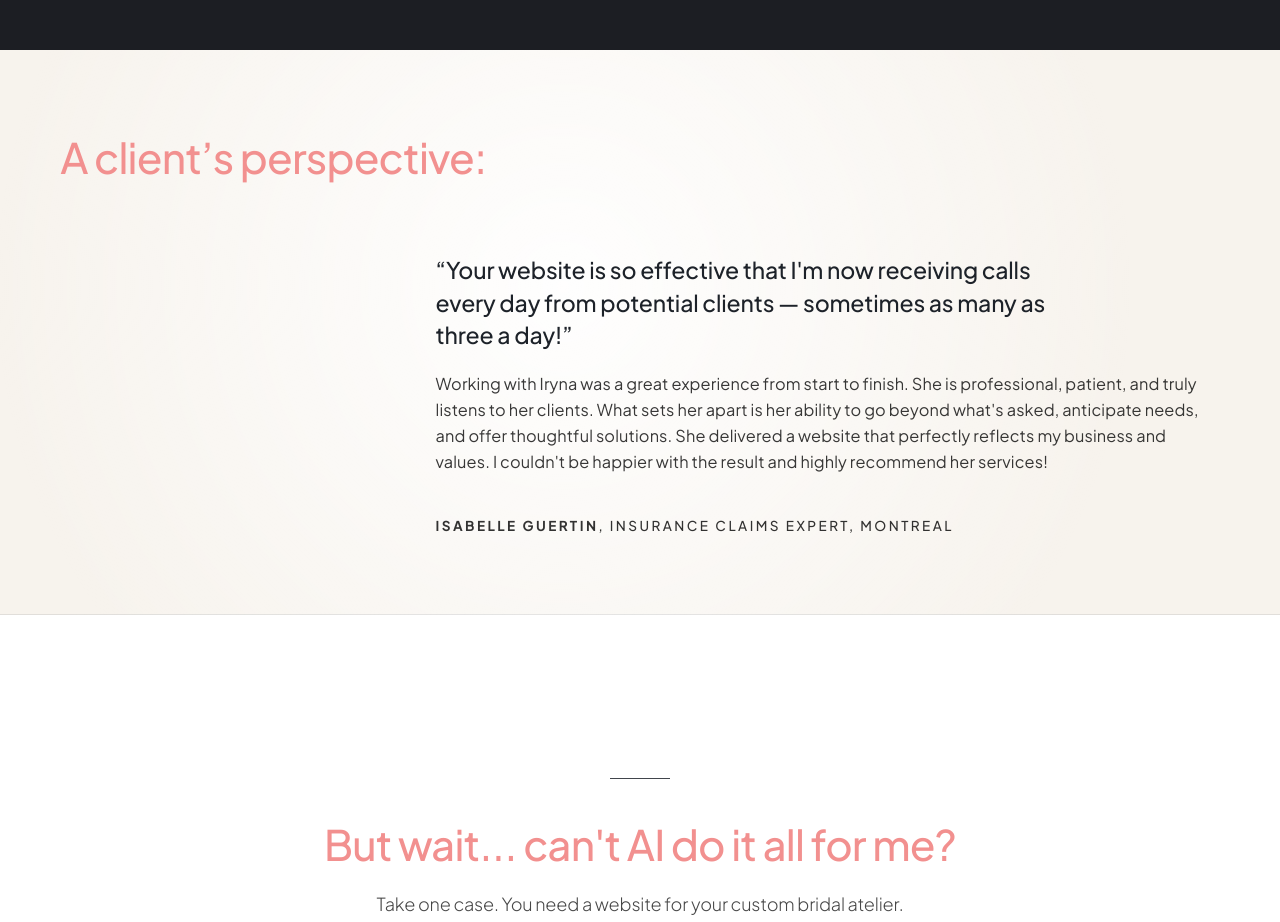
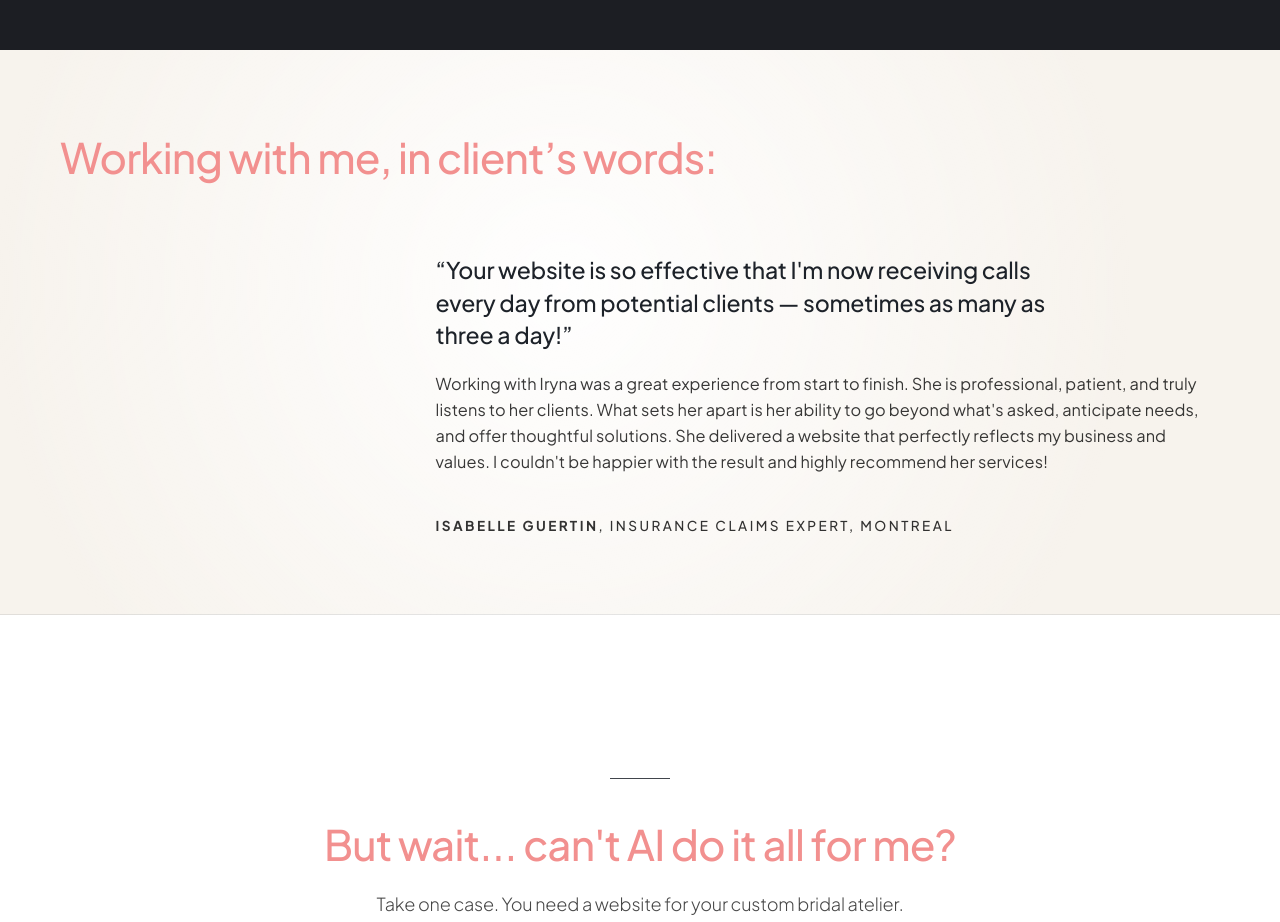
Before and after one commit to Irene2828/porfoliojuly, a Next.js app: page /freelance in a window 1280 px wide. Shown: the part 5100-6022 px from the top of the page. Built offline with nearby package versions, Linux system fonts and the light colour scheme.

Commit message:
Testimonial heading: Working with me, in client's words

```diff
--- a/src/app/v2/components/ProcessSection.tsx
+++ b/src/app/v2/components/ProcessSection.tsx
@@ -132,7 +132,7 @@ export default function ProcessSection() {
               color: 'var(--color-heading-silver)',
             }}
           >
-            A client&rsquo;s perspective:
+            Working with me, in client&rsquo;s words:
           </motion.h2>
           <motion.div
             className="testimonial-single"
```
